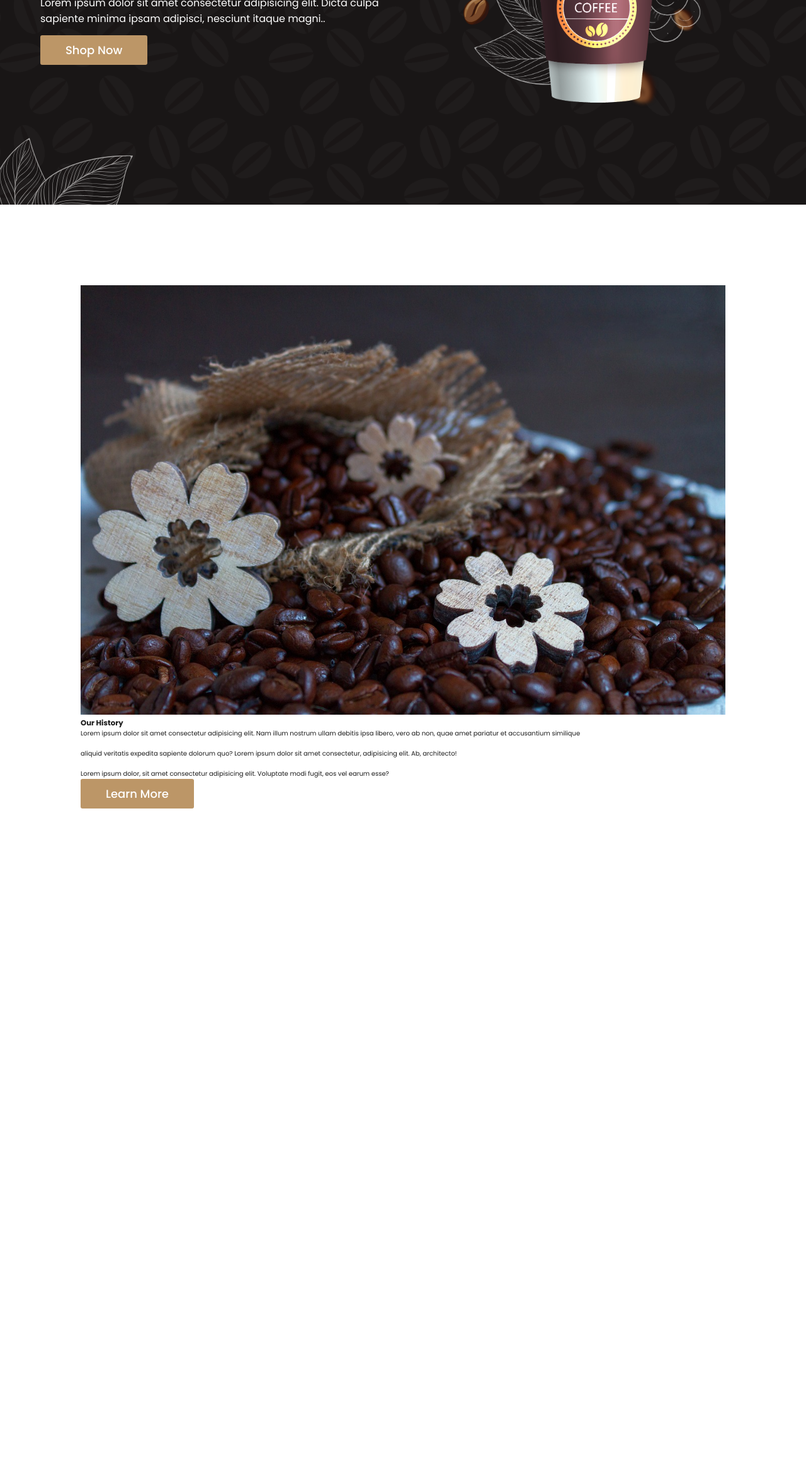
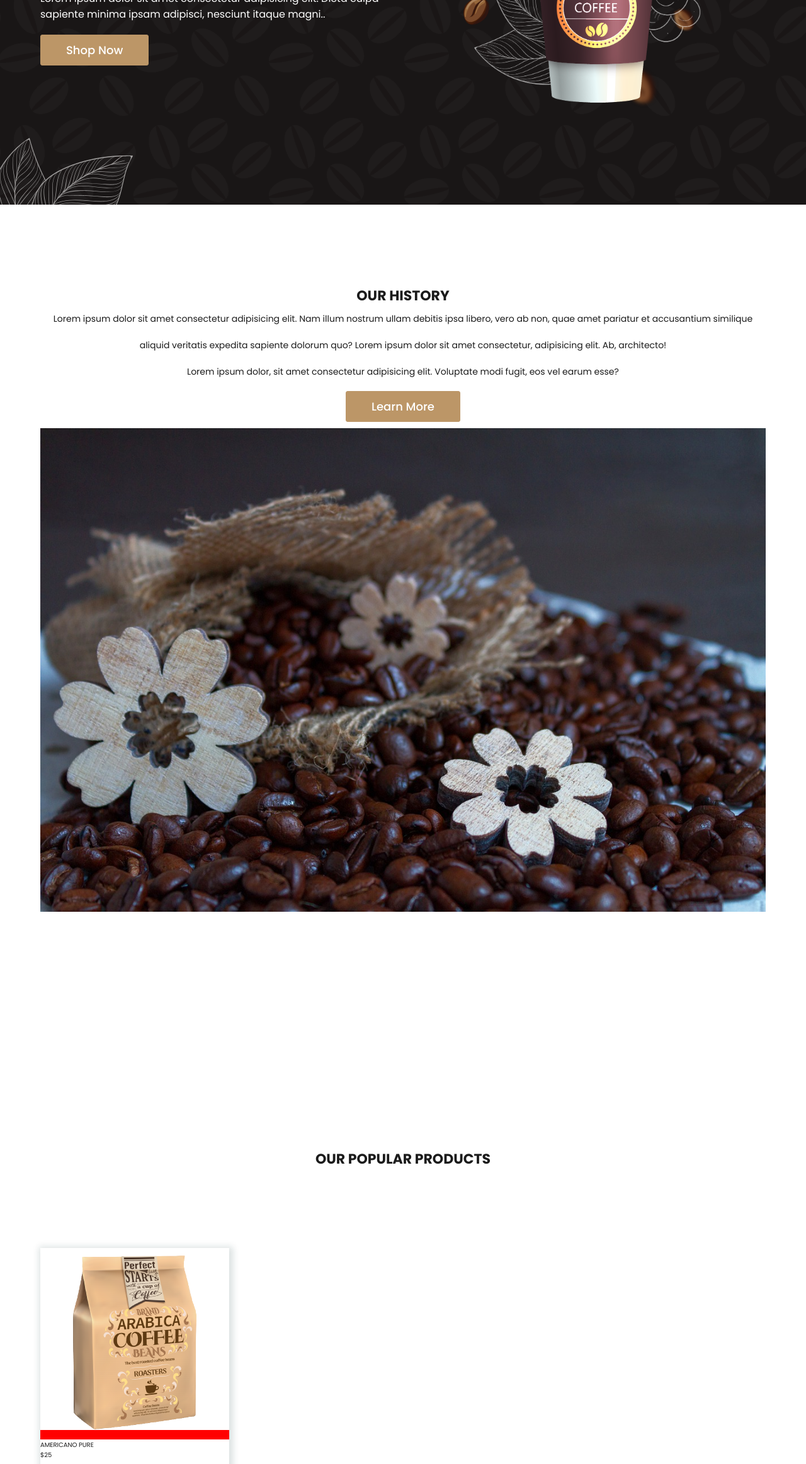
Before and after one commit to JuanSh13/Coffe-Shop-Responsive, a plain HTML site: page index.html in a window 1280 px wide. Shown: the part 475-2800 px from the top of the page at 63% size. Before the commit the page ends 1887 px from the top, so only its background shows below. Drawn offline with nearby package versions, Linux system fonts and the light colour scheme.

Commit message:
Add Populars Products

```diff
--- a/css/main.css
+++ b/css/main.css
@@ -7,6 +7,14 @@
   --second-color: #edeae3;
   --text-color: #1b1b1b;
   --bg-color: #fff;
+
+  --font-size-xxs: 1.4rem;
+  --font-size-xs: 1.6rem;
+  --font-size-s: 1.8rem;
+  --font-size-m: 2.2rem;
+  --font-size-l: 2.8rem;
+  --font-size-xl: 3.4rem;
+  --font-size-xxl: 5rem;
 
   /* Box Shadow */
   --box-shadow: 2px 2px 10px 4px rgb(14 55 54 / 15%);
@@ -34,7 +42,17 @@ body {
 img {
   width: 100%;
 }
+.section-title {
+  margin-bottom: 1rem;
 
+  font-size: var(--font-size-m);
+  text-align: center;
+}
+.section-paragraph {
+  margin-bottom: 1rem;
+
+  font-size: var(--font-size-xxs);
+}
 /* =============== HEADER & NAV =============== */
 header {
   position: relative;
@@ -94,8 +112,8 @@ nav {
   padding: 1rem 0;
 
   color: var(--text-color);
-  font-size: 1.6rem;
-  font-weight: 500;
+  font-size: var(--font-size-s);
+  font-weight: bold;
 
   text-transform: uppercase;
 }
@@ -107,7 +125,7 @@ nav {
   display: flex;
 
   color: var(--bg-color);
-  font-size: 24px;
+  font-size: var(--font-size-m);
 
   cursor: pointer;
 }
@@ -117,7 +135,7 @@ nav {
   column-gap: 1rem;
 
   color: var(--bg-color);
-  font-size: 22px;
+  font-size: var(--font-size-m);
 
   z-index: 10000;
 }
@@ -168,8 +186,8 @@ nav {
   justify-content: space-around;
   align-items: center;
 
+  width: 90%;
   height: calc(100vh - 89px);
-  /* height: 100vh; */
   margin: 0 auto;
 }
 /* Start Home - Description */
@@ -177,20 +195,24 @@ nav {
 
 } */
 .start-home__description h1 {
+  width: 90%;
+  margin-bottom: 1rem;
+
   color: var(--main-color);
-  font-size: 2.6rem;
+  font-size: var(--font-size-l);
   text-transform: uppercase;
   letter-spacing: 1px;
 }
 .start-home__description p {
-  margin: 0.5rem 0 1.4rem;
+  margin-bottom: 1rem;
 
   color: var(--bg-color);
-  font-size: 1.4rem;
+  font-size: var(--font-size-xxs);
 }
 .button {
   padding: 10px 40px;
-  border: none;
+  margin: 1rem 0;
+  border: 1px solid var(--main-color);
   border-radius: 0.3rem;
 
   color: var(--bg-color);
@@ -199,6 +221,8 @@ nav {
   background: var(--main-color);
 }
 .button:hover {
+  border: 1px solid #8a6f4d;
+
   background: #8a6f4d;
 }
 /* Start Home - Picture */
@@ -206,14 +230,44 @@ nav {
   display: flex;
   justify-content: center;
 
-  max-width: 350px;
+  max-width: 320px;
 }
 .start-home__picture img {
   width: 100%;
+  height: 100%;
 }
 
+/* Our History */
 .our-history {
   padding: 10% 0;
-  width: 80%;
+  width: 90%;
+  margin: 0 auto;
+
+  text-align: center;
+}
+
+.our-popular-products {
+  padding: 10% 0;
+  width: 90%;
   margin: 0 auto;
 }
+.product-card {
+  max-width: 300px;
+  box-shadow: var(--box-shadow);
+
+  /* background: var(--bg-color); */
+}
+.product-card picture {
+  max-width: 280px;
+
+  background: red;
+
+}
+/* .product-card picture img {
+  width: 100%;
+} */
+.add-to-cart {
+  color: var(--main-color);
+
+  background-color: var(--bg-color);
+}
--- a/css/smartphone.css
+++ b/css/smartphone.css
@@ -3,5 +3,7 @@
   width: 90%;
 }
 .start-home h1 {
+  width: 100%;
+
   font-size: 3.6rem;
 }
--- a/index.html
+++ b/index.html
@@ -73,18 +73,35 @@
     </div>
 
     <section class="our-history">
-      <picture class="our-history__picture">
-        <img src="assets/about.jpg" alt="#">
-      </picture>
-      <div>
-        <h3>Our History</h3>
-        <p>Lorem ipsum dolor sit amet consectetur adipisicing elit. Nam illum nostrum ullam debitis ipsa libero, vero ab non, quae amet pariatur et accusantium similique </br></br> aliquid veritatis expedita sapiente dolorum quo?
+      <div class="our-history__info">
+        <h3 class="section-title">OUR HISTORY</h3>
+        <p class="section-paragraph">Lorem ipsum dolor sit amet consectetur adipisicing elit. Nam illum nostrum ullam debitis ipsa libero, vero ab non, quae amet pariatur et accusantium similique </br></br> aliquid veritatis expedita sapiente dolorum quo?
         Lorem ipsum dolor sit amet consectetur, adipisicing elit. Ab, architecto! </br></br>
         Lorem ipsum dolor, sit amet consectetur adipisicing elit. Voluptate modi fugit, eos vel earum esse?</p>
         <button href="#" class="button shop-now-btn">Learn More</button>
       </div>
-      <div>
+      <picture class="our-history__picture">
+        <img src="assets/about.jpg" alt="#">
+      </picture>
+    </section>
 
+    <section class="our-popular-products">
+      <div class="our-popular-products">
+        <h3 class="section-title">OUR POPULAR PRODUCTS</h3>
+      </div>
+      <div class="popular-product-containers">
+        <div class="product-card">
+          <picture>
+            <img src="assets/p1.png" alt="">
+          </picture>
+          <div class="product-card__product-name">
+            <p>AMERICANO PURE</p>
+          </div>
+          <div class="product-card__add-cart">
+            <p>$25</p>
+            <button class="button add-to-cart">ADD TO CART</button>
+          </div>
+        </div>
       </div>
     </section>
   </main>
```
Also changed, not shown: layout.jpg (added), 1 other file.
